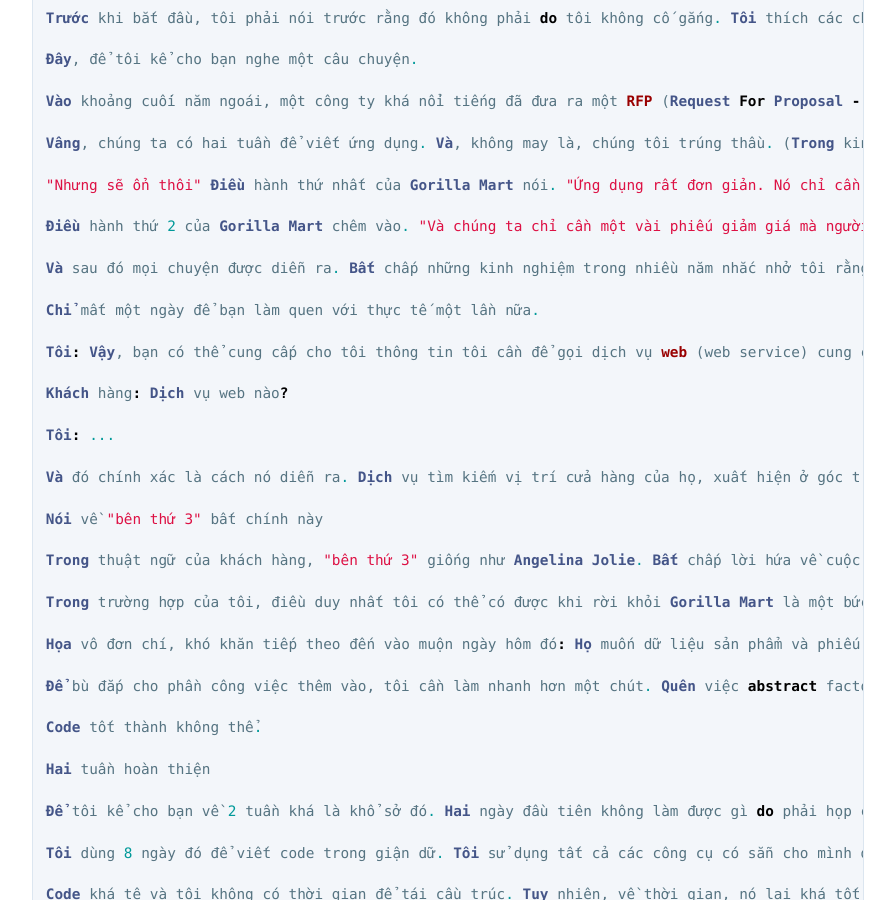
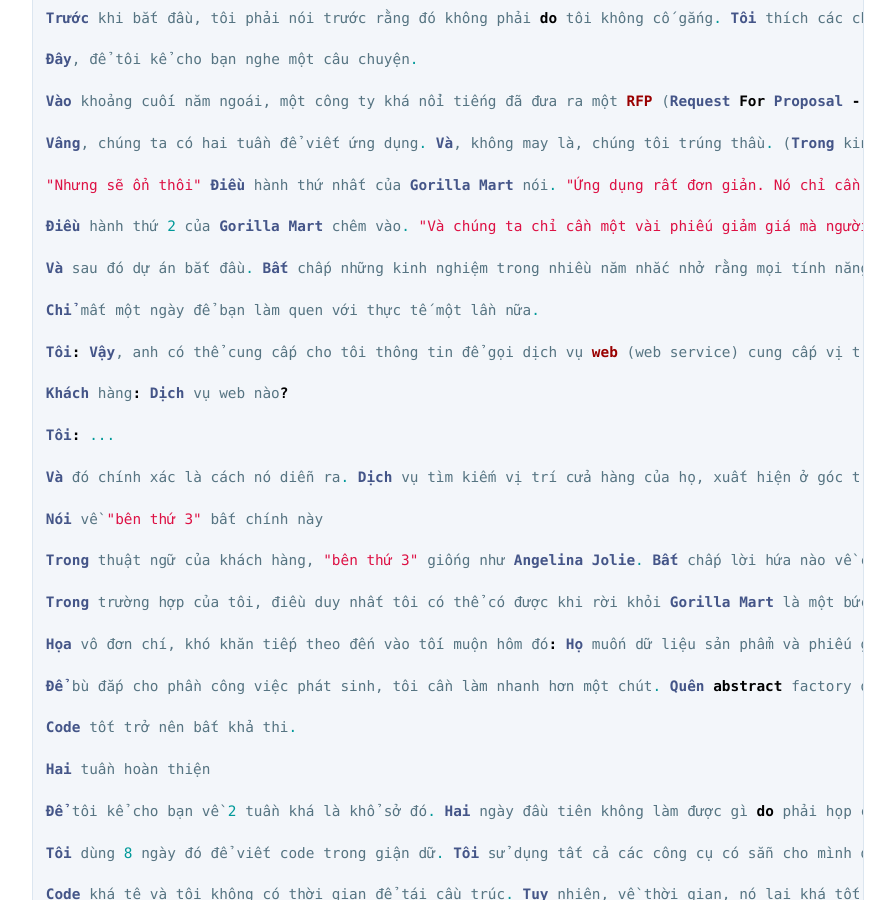
Before and after one commit to HaiBV/haibv.github.io, a Jekyll site: the page built from clean-coder/chapter-2-saying-no.md, in a window 1280 px wide and 900 px high, scrolled down 12594 px. Shown: the whole window, without its empty margins (192-1087 px from the left). Built offline with Jekyll 4.4.1, drawn with Linux system fonts in a browser that asks for light colours; our own code applies the rules of GitHub Pages for plain Markdown files.

Commit message:
Book - The Clean Coder - Correction - C2

```diff
--- a/clean-coder/chapter-2-saying-no.md
+++ b/clean-coder/chapter-2-saying-no.md
@@ -344,29 +344,29 @@
 
 Điều hành thứ 2 của Gorilla Mart chêm vào. "Và chúng ta chỉ cần một vài phiếu giảm giá mà người dùng có thể xuất trình tại quầy thu ngân. Sau này chúng ta có thể bỏ ứng dụng đó đi, và ở giai đoạn 2 chúng ta sẽ làm lại một ứng dụng khác từ đầu, lớn hơn và tốt hơn."
 
-Và sau đó mọi chuyện được diễn ra. Bất chấp những kinh nghiệm trong nhiều năm nhắc nhở tôi rằng khi bắt tay vào làm, mọi tính năng mà khách hàng yêu cầu sẽ luôn phức tạp hơn so với khi khách hàng giải thích, bạn cứ thử mà xem. Bạn thực sự tin rằng lần này nó thực sự có thể được thực hiện trong 2 tuần. Đúng! Chúng ta có thể làm được! Lần này sẽ khác! Đó chỉ là một vài hình ảnh đồ họa và một cuộc gọi dịch vụ để có được vị trí cửa hàng. XML! Dễ ẹc. Chúng ta có thể làm được. Tôi sẵn sàng! Chiến thôi!
+Và sau đó dự án bắt đầu. Bất chấp những kinh nghiệm trong nhiều năm nhắc nhở rằng mọi tính năng mà khách hàng yêu cầu sẽ luôn phức tạp hơn khi bắt tay vào làm, so với khi khách hàng giải thích, bạn cứ thử mà xem. Bạn thực sự tin rằng lần này nó thực sự có thể được thực hiện trong 2 tuần. Đúng! Chúng ta có thể làm được! Lần này sẽ khác! Đó chỉ là một vài hình ảnh đồ họa và một cuộc gọi dịch vụ để có được vị trí cửa hàng. XML! Dễ ẹc. Chúng ta có thể làm được. Tôi sẵn sàng! Chiến thôi!
 
 Chỉ mất một ngày để bạn làm quen với thực tế một lần nữa.
 
-Tôi: Vậy, bạn có thể cung cấp cho tôi thông tin tôi cần để gọi dịch vụ web (web service) cung cấp vị trí cửa hàng của bạn được không?
+Tôi: Vậy, anh có thể cung cấp cho tôi thông tin để gọi dịch vụ web (web service) cung cấp vị trí cửa hàng của anh được không?
 
 Khách hàng: Dịch vụ web nào?
 
 Tôi: ...
 
-Và đó chính xác là cách nó diễn ra. Dịch vụ tìm kiếm vị trí cửa hàng của họ, xuất hiện ở góc trên cùng bên phải trang web của họ, không phải là một web service. Nó được viết bằng Java. Ix-nay và API-ay. Để khởi động, nó được quản lý bởi một đối tác chiến lược của Gorilla Mart.
+Và đó chính xác là cách nó diễn ra. Dịch vụ tìm kiếm vị trí cửa hàng của họ, xuất hiện ở góc trên cùng bên phải trang web của họ, không phải là một web service. Nó được viết bằng Java. Ix-nay và API-ay. Để khởi động, nó được quản lý bởi một đối tác chiến lược khác của Gorilla Mart.
 
 Nói về "bên thứ 3" bất chính này
 
-Trong thuật ngữ của khách hàng, "bên thứ 3" giống như Angelina Jolie. Bất chấp lời hứa về cuộc trò chuyện thú vị trong một bữa ăn ngon và hy vọng sẽ có kết nối sau đó... xin lỗi, nó sẽ không xảy ra. Bạn sẽ chỉ phải mơ mộng về điều đó trong khi bạn tự lo công việc của mình.
+Trong thuật ngữ của khách hàng, "bên thứ 3" giống như Angelina Jolie. Bất chấp lời hứa nào về cuộc trò chuyện thú vị trong một bữa ăn ngon và hy vọng sẽ có kết nối sau đó... xin lỗi, nó sẽ không xảy ra. Bạn sẽ chỉ phải mơ mộng về điều đó trong khi bạn tự lo công việc của mình.
 
-Trong trường hợp của tôi, điều duy nhất tôi có thể có được khi rời khỏi Gorilla Mart là một bức ảnh chụp nhanh danh sách cửa hàng hiện tại của họ trong một tập tin Excel. Tôi phải viết chương trình tìm kiếm vị trí của hàng từ đầu.
+Trong trường hợp của tôi, điều duy nhất tôi có thể có được khi rời khỏi Gorilla Mart là một bức ảnh chụp nhanh danh sách cửa hàng hiện tại của họ trong một tập tin Excel. Tôi phải viết chương trình tìm kiếm vị trí cửa hàng từ đầu.
 
-Họa vô đơn chí, khó khăn tiếp theo đến vào muộn ngày hôm đó: Họ muốn dữ liệu sản phẩm và phiếu giảm giá trực tuyến để nó có thể thay đổi hàng tuần. Thế này gọi là hardcode! Từ chỗ có 2 tuần để viết một ứng dụng iPhone trở thành 2 tuần để viết một ứng dụng iPhone, backend PHP, và tích hợp chúng lại với nhau. ... Cái gì vậy? Họ còn muốn tôi đảm nhiệm luôn phần kiểm định chất lượng (QA) nữa???
+Họa vô đơn chí, khó khăn tiếp theo đến vào tối muộn hôm đó: Họ muốn dữ liệu sản phẩm và phiếu giảm giá trực tuyến để nó có thể thay đổi hàng tuần. Thế này mà gọi là hardcode! Từ chỗ có 2 tuần để viết một ứng dụng iPhone trở thành 2 tuần để viết một ứng dụng iPhone, backend PHP, và tích hợp chúng lại với nhau. ... Cái gì vậy? Họ còn muốn tôi đảm nhiệm luôn phần kiểm định chất lượng (QA) nữa???
 
-Để bù đắp cho phần công việc thêm vào, tôi cần làm nhanh hơn một chút. Quên việc abstract factory đi. Sử dụng những vòng lặp for lớn thay vì composite, không có thời gian nữa!!
+Để bù đắp cho phần công việc phát sinh, tôi cần làm nhanh hơn một chút. Quên abstract factory đi. Sử dụng những vòng lặp for lớn thay vì composite, không có thời gian nữa!!
 
-Code tốt thành không thể.
+Code tốt trở nên bất khả thi.
 
 Hai tuần hoàn thiện
 
```
